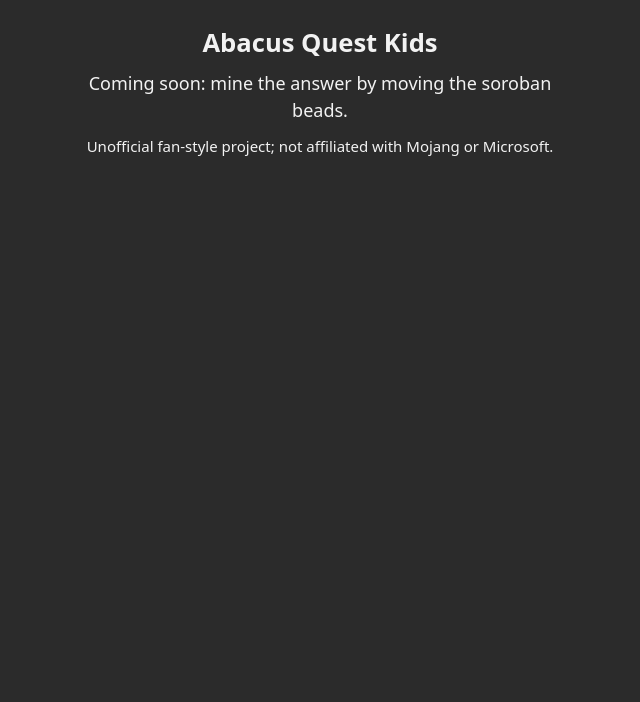
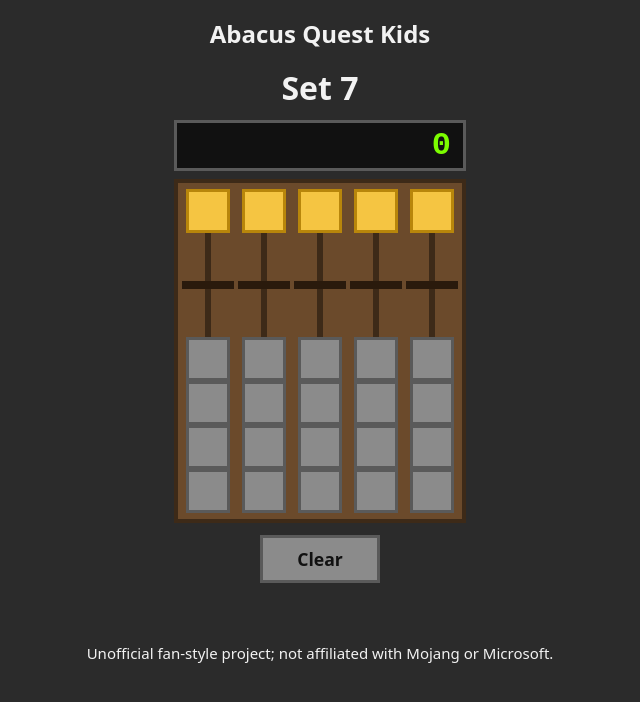
Before and after one commit to hsinhoyeh/abacus-quest-kids, a website: page index.html in a window 1280 px wide. Shown: the whole page, without its empty margins (320-960 px from the left). Drawn offline with Linux system fonts and the light colour scheme.

Commit message:
S1: playable soroban widget and set-7 level (#17)
Closes #2

```diff
--- /dev/null
+++ b/css/style.css
@@ -0,0 +1,44 @@
+/* Basic blocky look. Theme polish is a separate issue. */
+:root {
+  --bg: #2b2b2b;
+  --fg: #f2f2f2;
+  --stone: #8b8b8b;
+  --stone-dark: #5a5a5a;
+  --gold: #f5c542;
+  --gold-dark: #b8860b;
+  --wood: #6b4a2b;
+  --grass: #5fa83a;
+  --bead: 44px;
+}
+* { box-sizing: border-box; }
+body { margin: 0; padding: 16px 8px; font: 18px/1.5 system-ui, sans-serif; background: var(--bg); color: var(--fg); text-align: center; }
+h1 { font-size: 1.5rem; margin: 0 0 12px; }
+.note { margin: 16px auto 0; max-width: 28em; }
+
+.level-target { font-size: 2rem; font-weight: bold; margin: 8px 0; }
+.level-feedback { min-height: 2.5rem; font-size: 1.8rem; font-weight: bold; color: var(--grass); }
+
+.soroban { display: inline-block; max-width: 100%; }
+.soroban-readout { font: bold 2rem monospace; background: #111; color: #7CFC00; border: 3px solid var(--stone-dark); padding: 4px 12px; margin-bottom: 8px; text-align: right; min-width: 5ch; }
+.soroban-frame { display: flex; justify-content: center; gap: 4px; background: var(--wood); border: 4px solid #3d2a18; padding: 6px 4px; }
+.rod { display: flex; flex-direction: column; align-items: center; width: calc(var(--bead) + 8px); position: relative; }
+.rod::before { content: ""; position: absolute; top: 0; bottom: 0; left: 50%; width: 6px; margin-left: -3px; background: #3d2a18; }
+.rod-heaven { display: flex; flex-direction: column; height: calc(var(--bead) * 2 + 4px); position: relative; }
+.rod-earth { display: flex; flex-direction: column; height: calc(var(--bead) * 5 + 4px); position: relative; }
+.beam { align-self: stretch; height: 8px; background: #2a1a0c; position: relative; z-index: 1; }
+
+.bead { position: relative; z-index: 2; width: var(--bead); height: var(--bead); min-height: 44px; min-width: 44px; padding: 0; margin: 0; border: 3px solid; cursor: pointer; touch-action: manipulation; -webkit-tap-highlight-color: transparent; }
+.bead-heaven { background: var(--gold); border-color: var(--gold-dark); }
+.bead-earth { background: var(--stone); border-color: var(--stone-dark); }
+/* Heaven: inactive at top, active slides down to the beam. */
+.rod-heaven { justify-content: flex-start; }
+.rod-heaven .bead.active { margin-top: auto; }
+/* Earth: active beads stack under the beam, inactive ones sit at the bottom. */
+.rod-earth { justify-content: flex-start; }
+.rod-earth .bead:first-child:not(.active),
+.rod-earth .bead.active + .bead:not(.active) { margin-top: auto; }
+.rod-earth .bead.active { box-shadow: inset 0 0 0 3px rgba(255,255,255,0.35); }
+.bead:focus-visible { outline: 3px solid #fff; outline-offset: 1px; }
+
+.soroban-clear { display: block; margin: 12px auto 0; min-width: 120px; min-height: 48px; font: bold 1.1rem system-ui, sans-serif; background: var(--stone); color: #111; border: 3px solid var(--stone-dark); cursor: pointer; touch-action: manipulation; }
+.soroban-clear:active { background: var(--stone-dark); color: #fff; }
--- a/index.html
+++ b/index.html
@@ -4,17 +4,14 @@
   <meta charset="utf-8">
   <meta name="viewport" content="width=device-width, initial-scale=1">
   <title>Abacus Quest Kids</title>
-  <style>
-    body { margin: 0; padding: 24px 16px; font: 18px/1.5 system-ui, sans-serif; background: #2b2b2b; color: #f2f2f2; text-align: center; }
-    h1 { font-size: 1.6rem; margin: 0 0 8px; }
-    p { margin: 8px auto; max-width: 28em; }
-  </style>
+  <link rel="stylesheet" href="css/style.css">
 </head>
 <body>
   <main>
     <h1>Abacus Quest Kids</h1>
-    <p>Coming soon: mine the answer by moving the soroban beads.</p>
-    <p><small>Unofficial fan-style project; not affiliated with Mojang or Microsoft.</small></p>
+    <div id="app"></div>
+    <p class="note"><small>Unofficial fan-style project; not affiliated with Mojang or Microsoft.</small></p>
   </main>
+  <script type="module" src="js/app.js"></script>
 </body>
 </html>
--- /dev/null
+++ b/js/app.js
@@ -0,0 +1,34 @@
+// Wiring only. Later slices extend this by importing more modules.
+
+import { createSorobanWidget } from './ui/sorobanWidget.js';
+
+/**
+ * Mount one set-the-number level (S1: hardcoded "set 7").
+ * @param {Document} doc
+ * @param {HTMLElement} host
+ * @param {{ target: number, rods: number }} level
+ */
+export function mountSetLevel(doc, host, level) {
+  /** @param {string} cls */
+  const div = (cls) => {
+    const e = doc.createElement('div');
+    e.className = cls;
+    e.classList.add(cls);
+    return e;
+  };
+  const target = div('level-target');
+  target.textContent = `Set ${level.target}`;
+  const feedback = div('level-feedback');
+  feedback.setAttribute('aria-live', 'polite');
+  const widget = createSorobanWidget(doc, { rods: level.rods });
+  widget.onChange((v) => {
+    feedback.textContent = v === level.target ? 'Done!' : '';
+  });
+  host.append(target, widget.element, feedback);
+  return { widget, target, feedback };
+}
+
+if (typeof document !== 'undefined') {
+  const host = document.getElementById('app');
+  if (host) mountSetLevel(document, host, { target: 7, rods: 5 });
+}
--- /dev/null
+++ b/js/core/soroban.js
@@ -0,0 +1,54 @@
+// Pure soroban rod/bead model. No DOM, no clock. See docs/architecture/abacus-challenge.md.
+
+/** @typedef {import('../types.js').Rod} Rod */
+
+/**
+ * Tap earth bead k (1 = nearest the beam). A bead below the "up" count moves
+ * up together with the beads between it and the beam; a bead already up
+ * moves down together with the ones beyond it.
+ * @param {Rod} rod
+ * @param {number} k 1..4
+ * @returns {Rod}
+ */
+export function tapEarth(rod, k) {
+  if (!Number.isInteger(k) || k < 1 || k > 4) throw new RangeError(`earth bead out of range: ${k}`);
+  return { heaven: rod.heaven, earth: k <= rod.earth ? k - 1 : k };
+}
+
+/**
+ * @param {Rod} rod
+ * @returns {Rod}
+ */
+export function tapHeaven(rod) {
+  return { heaven: rod.heaven === 1 ? 0 : 1, earth: rod.earth };
+}
+
+/**
+ * Value of rods, leftmost rod most significant.
+ * @param {readonly Rod[]} rods
+ * @returns {number}
+ */
+export function value(rods) {
+  let v = 0;
+  for (const r of rods) v = v * 10 + 5 * r.heaven + r.earth;
+  return v;
+}
+
+/**
+ * @param {number} n integer, 0 <= n < 10^rodCount
+ * @param {number} rodCount
+ * @returns {Rod[]}
+ */
+export function fromNumber(n, rodCount) {
+  if (!Number.isInteger(rodCount) || rodCount < 1) throw new RangeError(`bad rod count: ${rodCount}`);
+  if (!Number.isInteger(n) || n < 0 || n >= 10 ** rodCount) throw new RangeError(`value out of range: ${n}`);
+  /** @type {Rod[]} */
+  const rods = [];
+  let rest = n;
+  for (let i = 0; i < rodCount; i++) {
+    const d = rest % 10;
+    rest = (rest - d) / 10;
+    rods.unshift({ heaven: d >= 5 ? 1 : 0, earth: d % 5 });
+  }
+  return rods;
+}
--- a/js/types.d.ts
+++ b/js/types.d.ts
@@ -162,3 +162,9 @@
   | { type: 'submit'; value: number; nowMs: number }
   | { type: 'tick'; nowMs: number }
   | { type: 'skip'; nowMs: number };
+
+/** One soroban rod: heaven bead (0|1, worth 5) and earth beads pushed up (0..4, worth 1 each). */
+export interface Rod {
+  heaven: 0 | 1;
+  earth: number;
+}
--- /dev/null
+++ b/js/ui/sorobanWidget.js
@@ -0,0 +1,125 @@
+// DOM soroban widget implementing SorobanPort. Beads are <button>s: one
+// 'click' handler covers mouse, touch and keyboard (CSS sets
+// touch-action: manipulation so there is no tap delay).
+
+import { tapEarth, tapHeaven, value, fromNumber } from '../core/soroban.js';
+
+/** @typedef {import('../types.js').SorobanPort} SorobanPort */
+/** @typedef {import('../types.js').Rod} Rod */
+
+/**
+ * @typedef {SorobanPort & { element: HTMLElement }} SorobanWidget
+ */
+
+/**
+ * @param {Document} doc
+ * @param {{ rods?: number, clearLabel?: string }} [opts]
+ * @returns {SorobanWidget}
+ */
+export function createSorobanWidget(doc, opts = {}) {
+  const rodCount = opts.rods ?? 5;
+  /** @type {Rod[]} */
+  let rods = fromNumber(0, rodCount);
+  /** @type {Set<(v: number) => void>} */
+  const listeners = new Set();
+
+  /**
+   * @param {string} tag
+   * @param {string} cls
+   * @returns {HTMLElement}
+   */
+  const el = (tag, cls) => {
+    const e = doc.createElement(tag);
+    e.className = cls;
+    for (const c of cls.split(' ')) e.classList.add(c);
+    return e;
+  };
+
+  const root = el('div', 'soroban');
+  const readout = el('div', 'soroban-readout');
+  readout.setAttribute('aria-live', 'polite');
+  const frame = el('div', 'soroban-frame');
+  const clear = el('button', 'soroban-clear');
+  clear.setAttribute('type', 'button');
+  clear.textContent = opts.clearLabel ?? 'Clear';
+
+  /** @type {HTMLElement[][]} per rod: [heaven, earth1..earth4] */
+  const beads = [];
+  rods.forEach((_, i) => {
+    const rodEl = el('div', 'rod');
+    const heavenZone = el('div', 'rod-heaven');
+    const beam = el('div', 'beam');
+    const earthZone = el('div', 'rod-earth');
+    const heaven = el('button', 'bead bead-heaven');
+    heaven.setAttribute('type', 'button');
+    heaven.setAttribute('aria-label', 'heaven bead');
+    heaven.addEventListener('click', () => update(i, tapHeaven));
+    heavenZone.append(heaven);
+    const row = [heaven];
+    for (let k = 1; k <= 4; k++) {
+      const b = el('button', 'bead bead-earth');
+      b.setAttribute('type', 'button');
+      b.setAttribute('aria-label', `earth bead ${k}`);
+      b.addEventListener('click', () => update(i, (r) => tapEarth(r, k)));
+      earthZone.append(b);
+      row.push(b);
+    }
+    beads.push(row);
+    rodEl.append(heavenZone, beam, earthZone);
+    frame.append(rodEl);
+  });
+  root.append(readout, frame, clear);
+
+  function render() {
+    rods.forEach((r, i) => {
+      const row = beads[i];
+      if (!row) return;
+      row[0]?.classList.toggle('active', r.heaven === 1);
+      for (let k = 1; k <= 4; k++) row[k]?.classList.toggle('active', k <= r.earth);
+    });
+    readout.textContent = String(value(rods));
+  }
+
+  function notify() {
+    const v = value(rods);
+    for (const cb of [...listeners]) cb(v);
+  }
+
+  /**
+   * @param {number} i
+   * @param {(r: Rod) => Rod} f
+   */
+  function update(i, f) {
+    const cur = rods[i];
+    if (!cur) return;
+    rods = rods.map((r, j) => (j === i ? f(r) : r));
+    render();
+    notify();
+  }
+
+  clear.addEventListener('click', () => port.clear());
+
+  /** @type {SorobanWidget} */
+  const port = {
+    element: root,
+    getValue: () => value(rods),
+    setValue(n) {
+      rods = fromNumber(n, rodCount); // throws RangeError when out of range
+      render();
+      notify();
+    },
+    clear() {
+      rods = fromNumber(0, rodCount);
+      render();
+      notify();
+    },
+    onChange(cb) {
+      listeners.add(cb);
+      return () => {
+        listeners.delete(cb);
+      };
+    },
+  };
+  render();
+  return port;
+}
```
Also changed, not shown: test/app.test.js (added, +20 -0 lines), test/dom-stub.js (added, +64 -0 lines), test/fakes.contract.test.js (added, +4 -0 lines), test/soroban-port.contract.js (added, +55 -0 lines), test/soroban.test.js (added, +74 -0 lines), test/sorobanWidget.test.js (added, +73 -0 lines).
